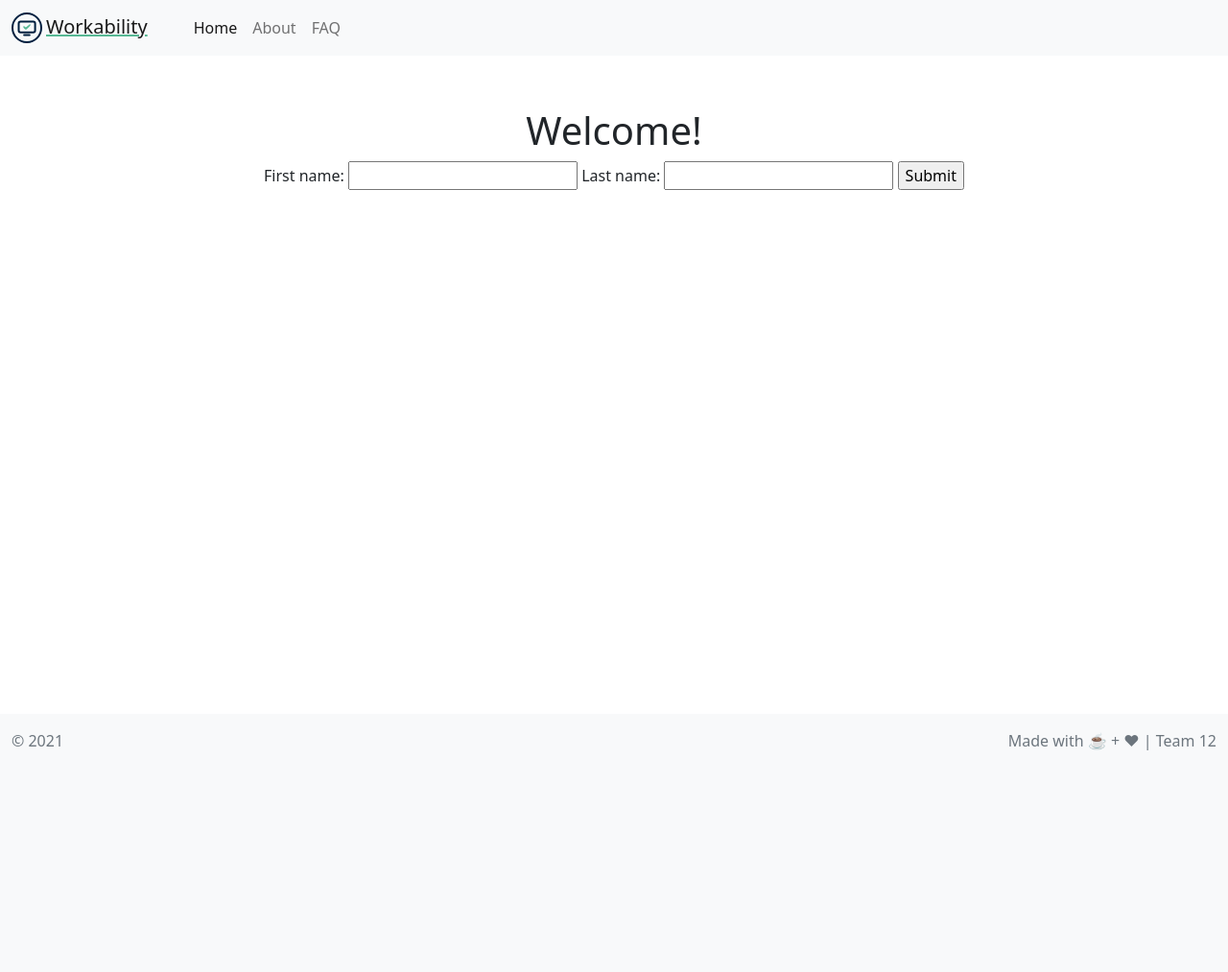
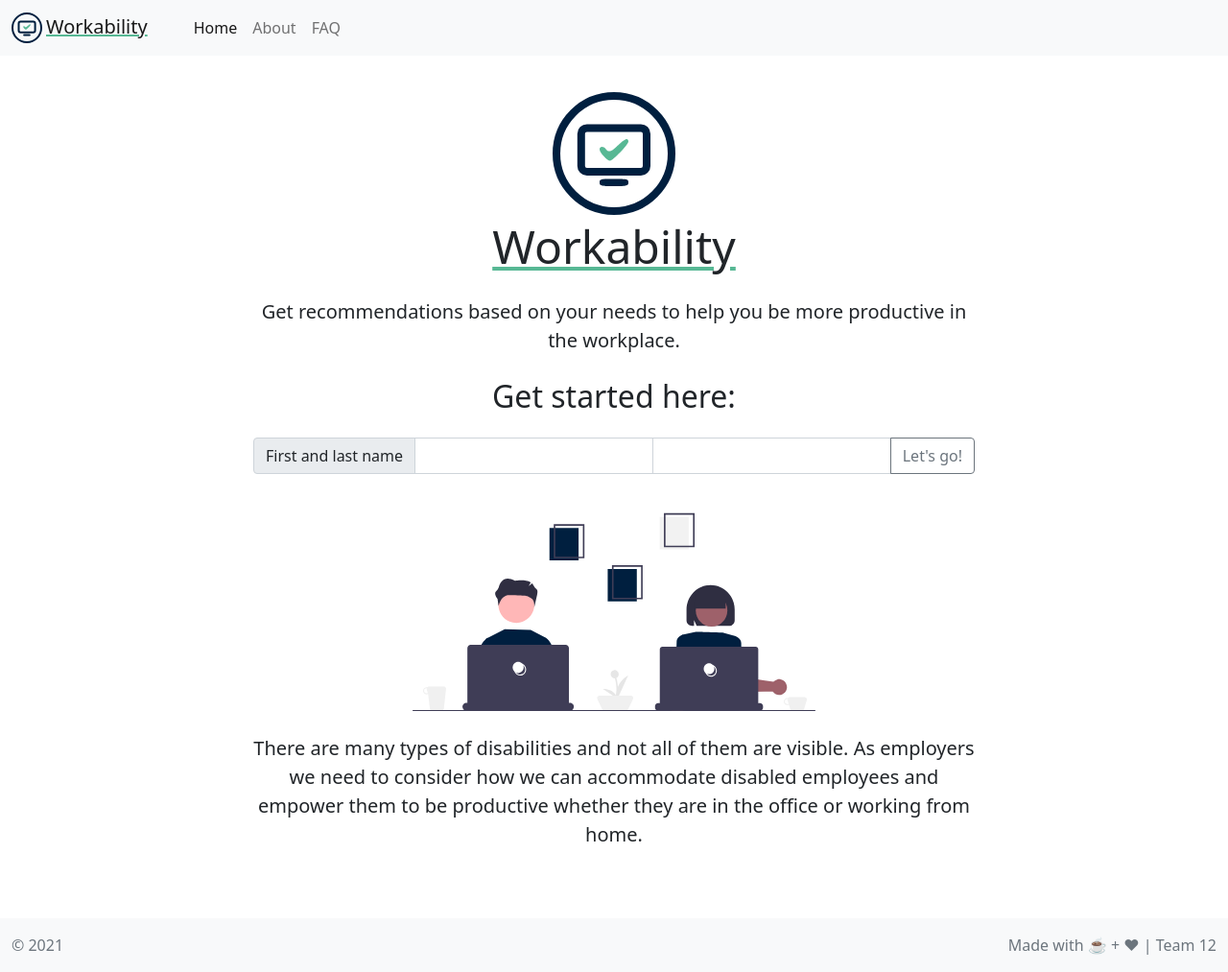
Before and after one commit to thaysom22/SODA_hackathon_team_12, a Flask app: page /user in a window 1280 px wide. Shown: the whole page at 96% size. Before the commit the page ends 782 px from the top, so only its background shows below. Run offline with Flask 2, Linux system fonts and the light colour scheme; some libraries are stand-ins or nearby versions.

Commit message:
Update user template styling

```diff
--- a/static/css/main.css
+++ b/static/css/main.css
@@ -18,6 +18,15 @@
   font-weight: 500;
 }
 
+.input-group {
+  flex-direction: column;
+  gap: 0.5rem;
+}
+
+.input-group > .form-control {
+  width: 100%;
+}
+
 #hamburger {
   stroke: var(--bs-primary);
 }
@@ -30,6 +39,18 @@
 
 #wheelchair-user-svg {
   max-width: 75%;
+}
+
+/* Small devices (landscape phones, 576px and up) */
+@media (min-width: 576px) {
+  .input-group {
+    flex-direction: row;
+    gap: 0;
+  }
+
+  .input-group > .form-control {
+    width: 1%;
+  }
 }
 
 /* Medium devices (tablets, 768px and up) */
--- a/templates/user.html
+++ b/templates/user.html
@@ -5,17 +5,35 @@
 
 {% block content %}
 
-<div class="content-wrapper text-center">
-  <h1 class="mt-5">Welcome!</h1>
-  <form class="" action="/user" method="post">
-    <div class="mb-3">
-      <label for="firstname">First name:</label>
-      <input type="text" name="firstname" value="">
-      <label for="lastname">Last name:</label>
-      <input type="text" name="lastname" value="">
-      <input type="submit" name="submit" value="Submit">
-    </div>
-  </form>
+<div class="content-wrapper pt-0">
+  <div class="px-4 py-5 mt-5 text-center">
+    <img class="d-block mx-auto mb-1" src="{{ url_for('static', filename='assets/logo.svg') }}" alt="Workability logo" width="128" height="128">
+    <h1 class="display-5 logo-text mb-4">Workability</h1>
+    <p class="lead mb-4">
+      Get recommendations based on your needs to help you be more productive in the workplace.
+    </p>
+
+    <h2 class="mb-4">Get started here:</h2>
+    <form class="" action="/user" method="post">
+      <div class="mb-3">
+
+        <div class="input-group">
+          <span class="input-group-text">First and last name</span>
+          <input type="text" name="firstname" aria-label="First name" class="form-control">
+          <input type="text" name="lastname" aria-label="Last name" class="form-control">
+          <button class="btn btn-outline-secondary" type="submit" name="submit" value="Submit" >Let's go!</button>
+        </div>
+      </div>
+    </form>
+
+    <img class="my-4" src="{{ url_for('static', filename='assets/shared-workspace.svg') }}" alt="Two people using laptops" style="max-width: 420px;">
+
+    <p class="lead mb-4">
+      There are many types of disabilities and not all of them are visible. As employers we need to consider how we can accommodate disabled employees and empower them to be productive whether they are in the office or working from home.
+    </p>
+
+  </div>
+
 </div>
 
 {% endblock %}
```
Also changed, not shown: static/assets/logo.svg (added), static/assets/shared-workspace.svg (added).
